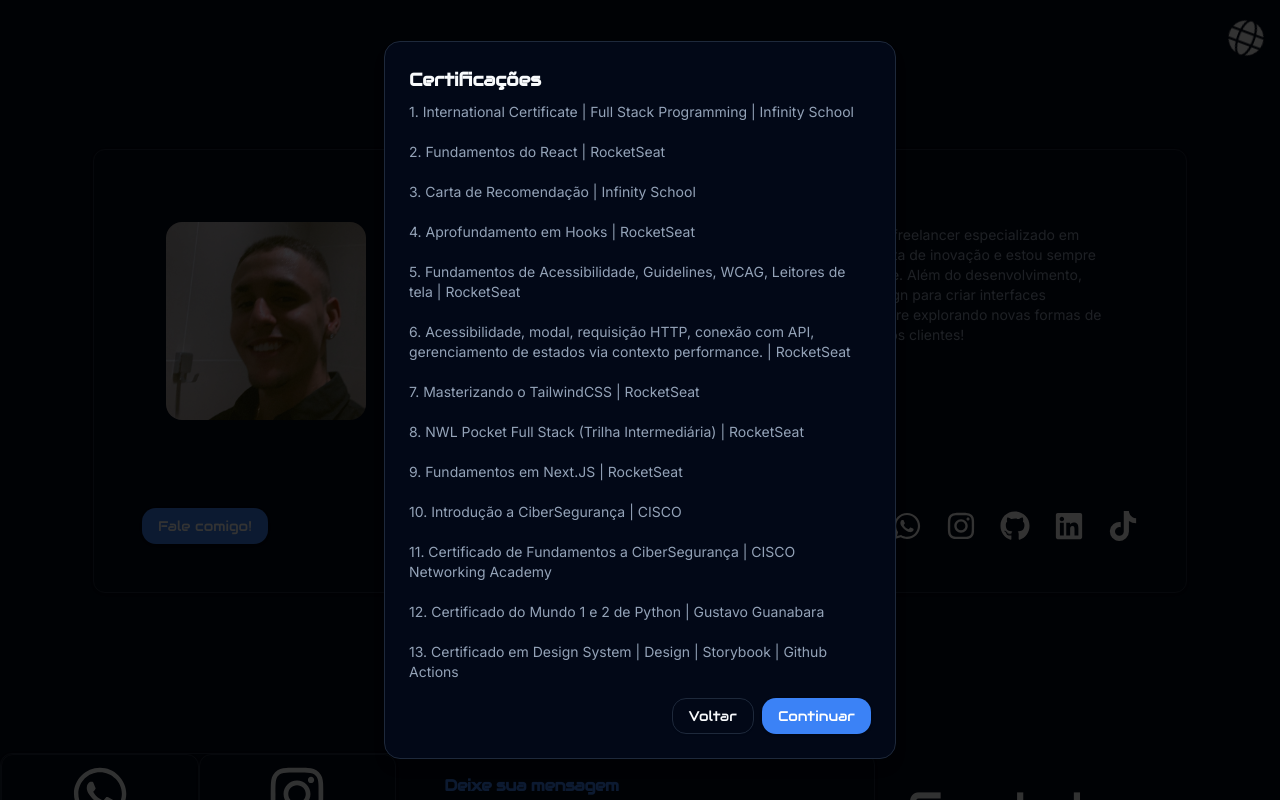
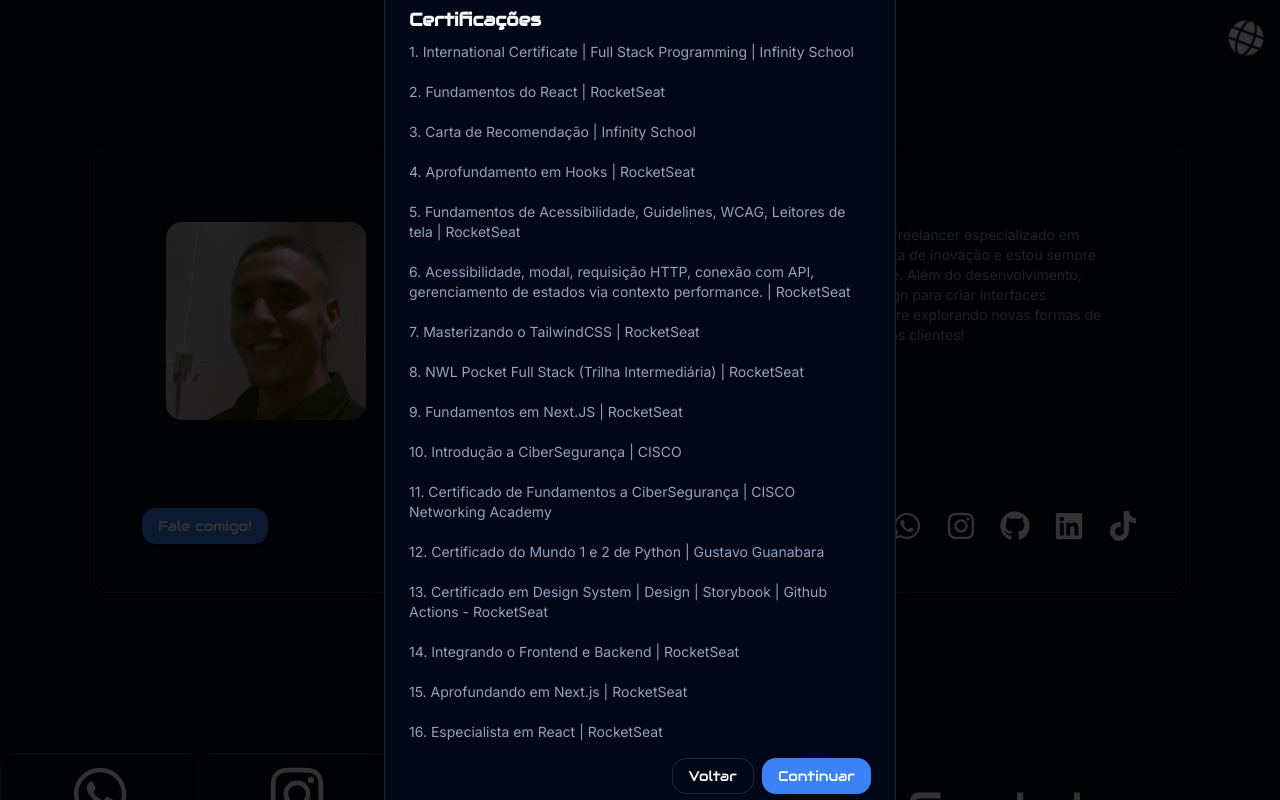
Before and after one commit to DevGustavoGantois/DevGustavoGantois_Freelancer_portifolio_1.0, a Next.js app: page / in a window 1280 px wide. Both pictures are taken after a click on the button "Certificados". Shown: the part 7335-8135 px from the top of the page. Built offline with nearby package versions, Linux system fonts and the light colour scheme.

Commit message:
fix:Adicionando informações na sessão about

```diff
--- a/components/About.tsx
+++ b/components/About.tsx
@@ -42,7 +42,10 @@
                                                     <span className="font-secondary">10. Introdução a CiberSegurança | CISCO</span>
                                                     <span className="font-secondary">11. Certificado de Fundamentos a CiberSegurança | CISCO Networking Academy</span>
                                                     <span className="font-secondary">12. Certificado do Mundo 1 e 2 de Python | Gustavo Guanabara</span>
-                                                    <span className="font-secondary">13. Certificado em Design System | Design | Storybook | Github Actions</span>
+                                                    <span className="font-secondary">13. Certificado em Design System | Design | Storybook | Github Actions - RocketSeat</span>
+                                                    <span className="font-secondary">14. Integrando o Frontend e Backend | RocketSeat </span>
+                                                    <span className="font-secondary">15. Aprofundando em Next.js | RocketSeat</span>
+                                                    <span className="font-secondary">16. Especialista em React | RocketSeat</span>
                                             </AlertDialogDescription>
                                         </AlertDialogHeader>
                                         <AlertDialogFooter>
```
